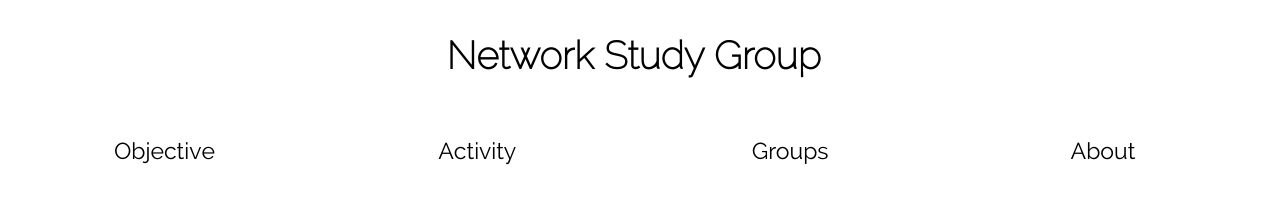
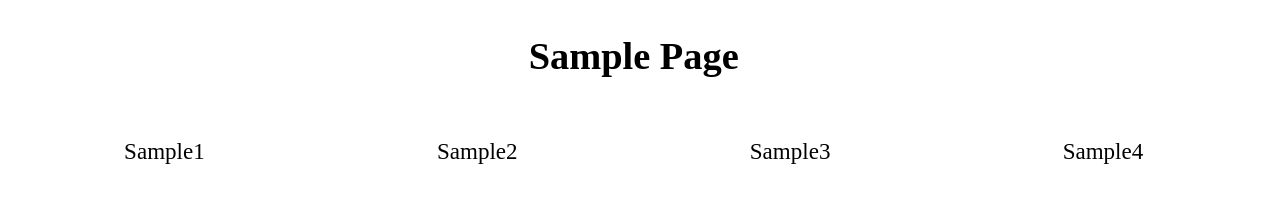
Before and after one commit to zagger/zagger.github.io, a plain HTML site: page index.html in a window 1280 px wide. Drawn offline with Linux system fonts and the light colour scheme.

Commit message:
title modified

```diff
--- a/css/sass.scss
+++ b/css/sass.scss
@@ -27,7 +27,7 @@ header {
 	height: 100px;
 	line-height: 60px;
 	a {
-		font-family: $header-font;
+		//font-family: $header-font;
 		margin: 0 auto;
 	}
 }
@@ -39,7 +39,7 @@ nav {
 	justify-content: space-around;
 
 	div {
-		font-family: $nav-font;
+		//font-family: $nav-font;
 		font-size: 1.2em;
 		transition-duration: 0.7s;
 		-webkit-animation-name: anime1;
@@ -69,12 +69,15 @@ a {
 }
 
 article{
+	padding-top: 1em;
 	margin-left: 5%;
+	font-size: 5em;
 	width: 80%;
 	height: 610px;
 	float: left;
 	flex-direction: column;
 	justify-content: space-around;
+	text-align: center;
 }
 
 #right-side {
--- a/index.html
+++ b/index.html
@@ -3,7 +3,7 @@
 <head>
 	<link rel='stylesheet' href='css/sass.css'>
 	<meta charset="UTF-8">
-	<title>nsg-web-site</title>
+	<title>sample page</title>
 </head>
 <body>
 	<script src='js/underscore.js'></script>
@@ -14,9 +14,8 @@
 		<a href=<%- link %>><%- title %></a>
 	</script>
 
-
 	<header>
-		<h1><a href="#main">Network Study Group</a></h1>
+		<h1><a href="#main">Sample Page</a></h1>
 	</header>
 <!--
 	<nav>
@@ -26,9 +25,8 @@
 		<div class='nav-list'><a href="about.html">About</a></div>
 	</nav>
 -->
+	<article>
+	</article>
 
-	<article>
-
-	</article>
 	</body>
 </html>
--- a/js/back_nav.js
+++ b/js/back_nav.js
@@ -31,20 +31,20 @@ $(function (){
 
 	var navLists = new NavLists([
 		{
-			title: 'Objective',
-			link: '#objective'
+			title: 'Sample1',
+			link: '#sample1'
 		},
 		{
-			title: 'Activity',
-			link: '#activity'
+			title: 'Sample2',
+			link: '#sample2'
 		},
 		{
-			title: 'Groups',
-			link: '#groups'
+			title: 'Sample3',
+			link: '#sample3'
 		},
 		{
-			title: 'About',
-			link: '#about'
+			title: 'Sample4',
+			link: '#sample4'
 		}
 	]);
 
@@ -59,25 +59,25 @@ $(function (){
 	var Router = Backbone.Router.extend({
 		routes: {
 			'main': 'showMain',
-			'objective': 'showObjective',//route: method
-			'activity': 'showActivity',
-			'groups': 'showGroups',
-			'about': 'showAbout'
+			'sample1': 'showSample1',//route: method
+			'sample2': 'showSample2',
+			'sample3': 'showSample3',
+			'sample4': 'showSample4'
 		},
 		showMain: function() {
 			$('article').html('main');
 		},
-		showObjective: function() {
-			$('article').html('objective');
+		showSample1: function() {
+			$('article').html('sample1');
 		},
-		showActivity: function() {
-			$('article').html('activity');
+		showSample2: function() {
+			$('article').html('sample2');
 		},
-		showGroups: function() {
-			$('article').html('groups');
+		showSample3: function() {
+			$('article').html('sample3');
 		},
-		showAbout: function() {
-			$('article').html('about');
+		showSample4: function() {
+			$('article').html('sample4');
 		}
 	});
 	var router = new Router();
```
Also changed, not shown: css/sass.css, 4 other files.
